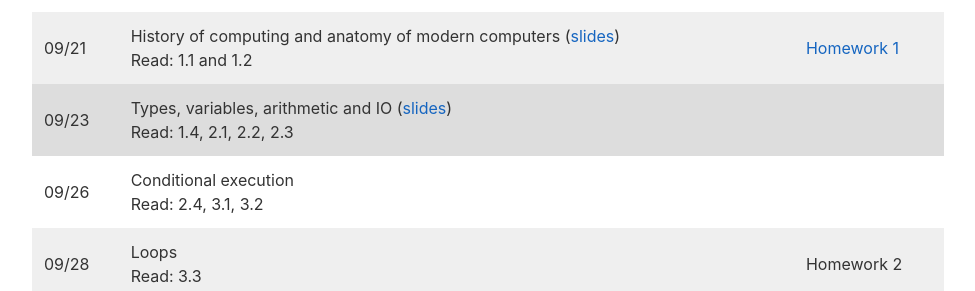
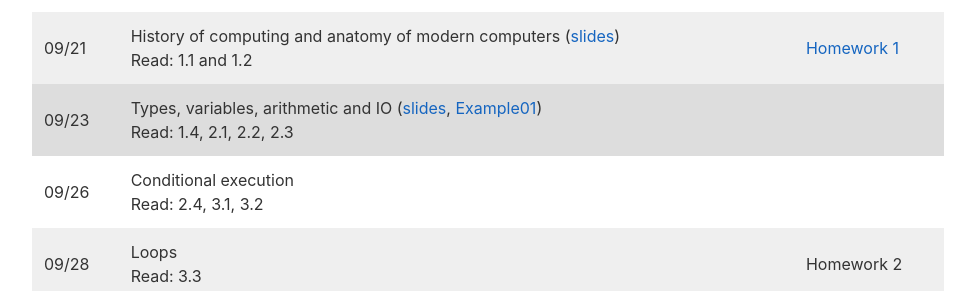
Before and after one commit to jacksonjw12/mbannister.github.io, a Jekyll site: the page built from _teaching/10-f16/index.md, in a window 1280 px wide and 900 px high, scrolled down 3205 px. Shown: the part 162-453 px from the top of the window, without its empty margins (152-1127 px from the left). Built offline with Jekyll 4.4.1, drawn with Linux system fonts in a browser that asks for light colours.

Commit message:
link code

```diff
--- a/_teaching/10-f16/index.md
+++ b/_teaching/10-f16/index.md
@@ -114,7 +114,7 @@ All exams will be closed-note, closed-book, closed-computer, closed-calculator a
 
 09/19 | Introductions, pre-history of computing and number systems ([slides](Slides/Lecture01.pdf)) <br/> Read: Syllabus, [Abacus](//en.wikipedia.org/wiki/Abacus), [Slide rule](//en.wikipedia.org/wiki/Abacus), [Jacquard loom](//en.wikipedia.org/wiki/Jacquard_loom), [Analytic engine](//en.wikipedia.org/wiki/Analytical_Engine) <br/> Skim: [Leibniz](//en.wikipedia.org/wiki/Gottfried_Wilhelm_Leibniz),  [Shannon](//en.wikipedia.org/wiki/Claude_Shannon),  [Babbage](//en.wikipedia.org/wiki/Claude_Shannon)  | <!-- Week 1; Lab: Install-->
 09/21 | History of computing and anatomy of modern computers ([slides](Slides/Lecture02.pdf)) <br/> Read: 1.1 and 1.2 | [Homework 1](Homework/Homework01.html)
-09/23 | Types, variables, arithmetic and IO ([slides](Slides/Lecture03.pdf)) <br/> Read: 1.4, 2.1, 2.2, 2.3 |
+09/23 | Types, variables, arithmetic and IO ([slides](Slides/Lecture03.pdf), [Example01](//github.com/mbannister/mbannister.github.io/blob/master/_teaching/10-f16/Code/Example01.cpp)) <br/> Read: 1.4, 2.1, 2.2, 2.3 |
 09/26 | Conditional execution <br/> Read: 2.4, 3.1, 3.2 | <!-- Week 2; Lab: Var, IO, Conditionals -->
 09/28 | Loops <br/> Read: 3.3 | Homework 2 <!-- Mass of the Holy Spirit -->
 09/30 | Problem solving with C++ <br/> Read: 3.4|
```
